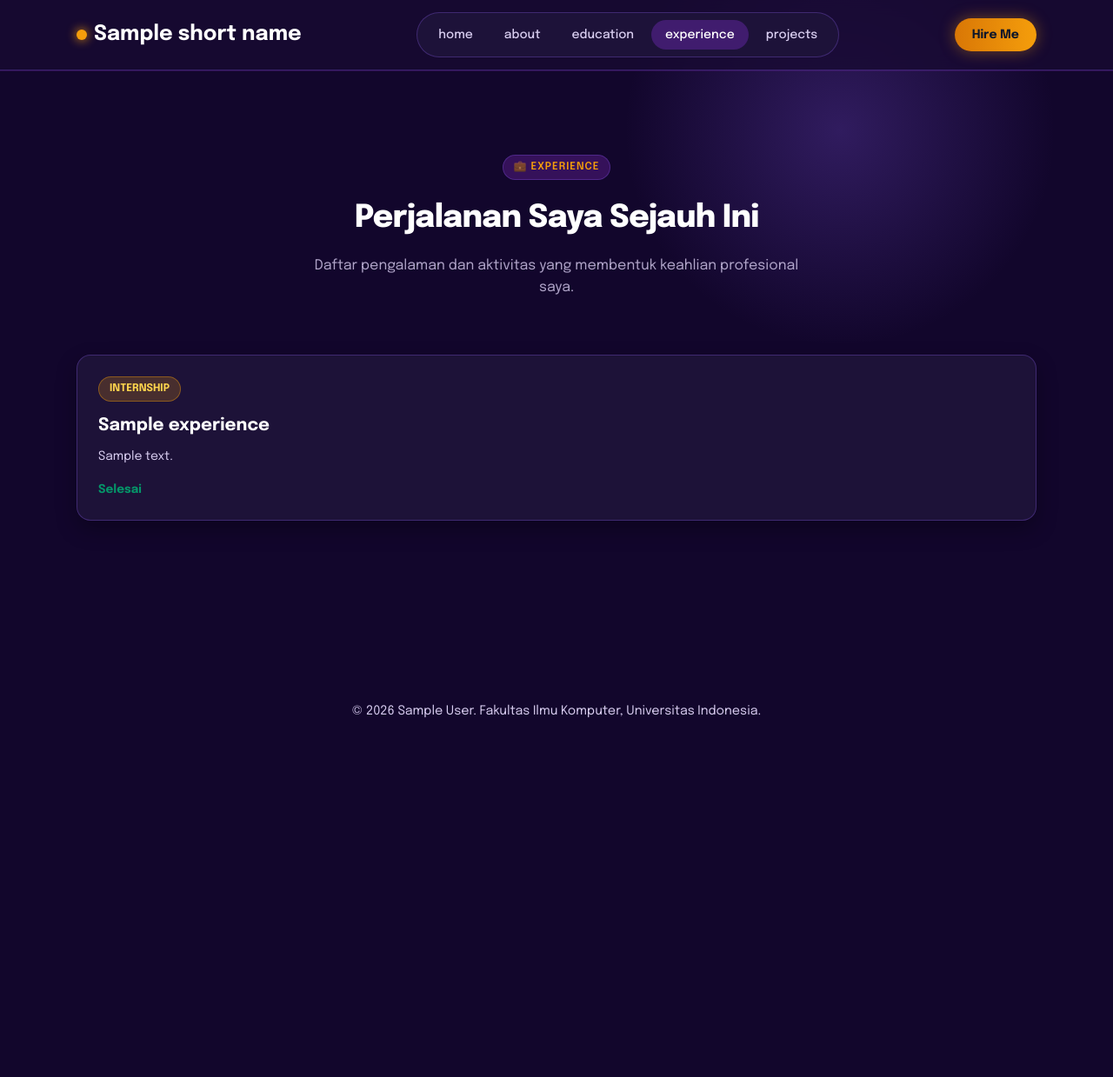
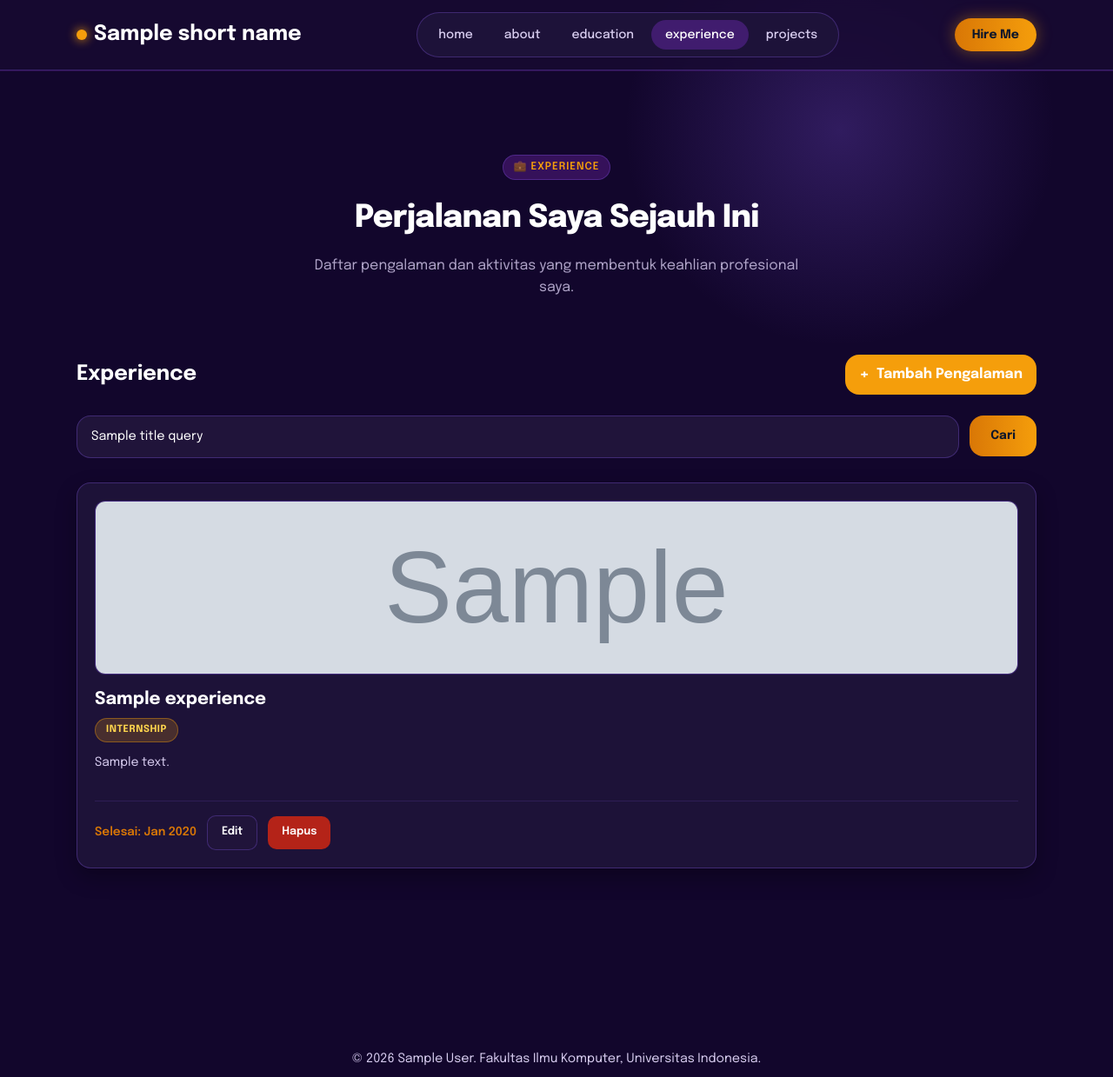
Before and after one commit to rebeccania/myportofolio, a Django app: template templates/experience.html in a window 1280 px wide. Shown: the top 1239 px of the page at 87% size. Before the commit the page ends 826 px from the top, so only its background shows below. Run offline with Django 5.2, Linux system fonts and the light colour scheme; tables that the repository leaves empty hold one stand-in row (values such as "Sample post"); the template is opened without the code that fills it: values that come from a table or form of the project are taken from there, most other values are stand-ins (such as "Sample title", 1, 10 or a date in 2020); grey boxes marked "Sample" are stand-in pictures.

Commit message:
add experience list view with CRUD action buttons

```diff
--- a/templates/experience.html
+++ b/templates/experience.html
@@ -1,12 +1,10 @@
 {% extends 'base.html' %}
 {% load static %}
 
-{% block title %}Experience — {{ name }}{% endblock title %}
+{% block title %}Experience — {{ short_name }}{% endblock title %}
 {% block nav_experience %}active{% endblock %}
 
 {% block content %}
-
-  <!-- ================= EXPERIENCE SECTION (Dinamis dari Model) ================= -->
 <main>
   <section class="experience-section" id="experience" style="padding: 6rem 0;">
     <div class="container about-header">
@@ -16,30 +14,71 @@
     </div>
 
     <div class="container">
-        <div class="experience-grid">
-            {% for experience in experience_list %}
+      <!-- HEADER: Judul + Tombol Tambah (mirip project) -->
+      <div class="project-header">
+        <h1>Experience</h1>
+        <a href="{% url 'main:create_experience' %}" class="button project-add-button">
+          <span aria-hidden="true">+</span>
+          Tambah Pengalaman
+        </a>
+      </div>
+
+      <!-- SEARCH BAR (mirip project) -->
+      <form method="get"
+            action="{% url 'main:show_experience' %}"
+            class="project-search">
+        <input type="search"
+               name="title"
+               value="{{ title_query }}"
+               placeholder="Cari berdasarkan nama pengalaman"
+               class="project-search__input"
+               aria-label="Cari berdasarkan nama pengalaman">
+        <button type="submit" class="button">Cari</button>
+      </form>
+
+      <!-- GRID (pakai class project-grid biar identik) -->
+      <div class="experience-grid project-grid">
+        {% for exp in experience_list %}
           <article class="experience-card">
-                    <span class="experience-category">
-                        {{ experience.get_category_display }}
+             {% if exp.thumbnail %}
+                <img src="{{ exp.thumbnail }}"
+                    alt="Gambar {{ exp.title }}"
+                    class="project-image">
+                {% endif %}
+
+            <h2>{{ exp.title }}</h2>
+            <span class="experience-category">{{ exp.category }}</span>
+            <p class="experience-description">{{ exp.description }}</p>
+
+            <div class="project-card-actions">
+              <div class="project-actions">
+                <span class="experience-status">
+                {% if exp.ended_at %}
+                Selesai: {{ exp.ended_at|date:"M Y" }}
+                {% else %}
+                Sedang berlangsung
+                {% endif %}
                 </span>
-                    <h2>{{ experience.title }}</h2>
-                    <p class="experience-description">
-                        {{ experience.description }}
-                    </p>
-                    {% if experience.is_ongoing %}
-                        <p class="experience-status" style="color: #d97706; font-weight: bold;">Sedang berlangsung</p>
-                    {% else %}
-                        <p class="experience-status" style="color: #059669; font-weight: bold;">Selesai</p>
-                    {% endif %}
+
+                <a href="{% url 'main:edit_experience' exp.id %}" class="button button-secondary">
+                  Edit
+                </a>
+
+                <a href="{% url 'main:delete_experience' exp.id %}" class="button button-danger">
+                  Hapus
+                </a>
+              </div>
+            </div>
           </article>
         {% empty %}
-                <p class="empty-state" style="grid-column: 1 / -1; text-align: center; color: var(--text-muted);">
-                    Belum ada pengalaman yang ditambahkan.
-                </p>
+          {% if title_query %}
+            <p class="empty-state">Tidak ada pengalaman dengan nama "{{ title_query }}".</p>
+          {% else %}
+            <p class="empty-state">Belum ada pengalaman yang ditambahkan.</p>
+          {% endif %}
         {% endfor %}
       </div>
     </div>
   </section>
 </main>
-
 {% endblock content %}
```
Lines whose indentation alone changed are shown as unchanged.
